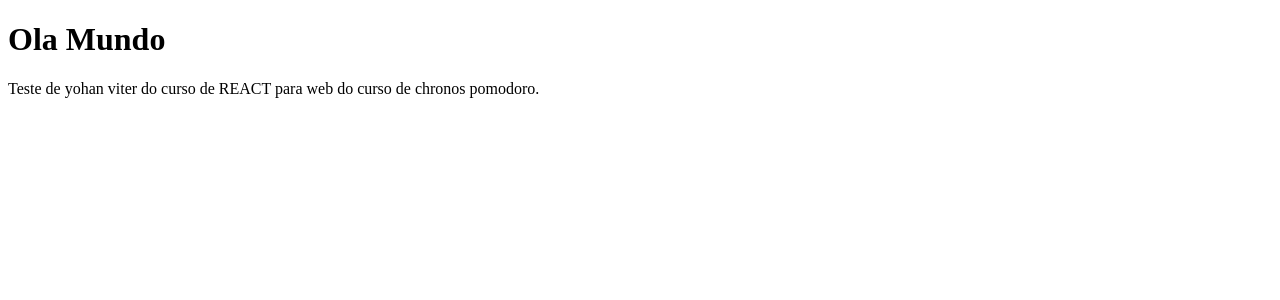
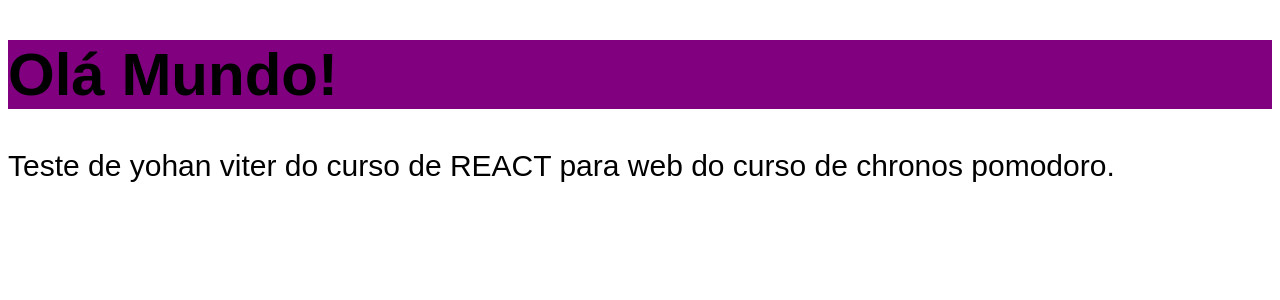
Before and after one commit to YohanViter23/chronos-pomodoro, a React (Vite) app: page / in a window 1280 px wide. Shown: the top 300 px of the page. Built offline with nearby package versions, Linux system fonts and the light colour scheme.

Commit message:
até aula 14

```diff
--- a/src/App.tsx
+++ b/src/App.tsx
@@ -1,8 +1,13 @@
+import { Heading } from './components/Heading';
+
+import './styles/theme.css';
+import './styles/global.css';
+
 function App() {
   console.log('Oi');
   return (
     <>
-      <h1>Ola Mundo</h1>
+      <Heading />
       <p>
         Teste de yohan viter do curso de REACT para web do curso de chronos
         pomodoro.
--- /dev/null
+++ b/src/components/Heading.module.css
@@ -0,0 +1,8 @@
+.heading {
+  background: purple;
+  color: black;
+}
+
+.cyan {
+  color: cyan;
+}
--- /dev/null
+++ b/src/components/Heading.tsx
@@ -0,0 +1,5 @@
+import styles from './Heading.module.css';
+
+export function Heading() {
+  return <h1 className={styles.heading}>Olá Mundo!</h1>;
+}
--- /dev/null
+++ b/src/styles/global.css
@@ -0,0 +1,8 @@
+body {
+  font-family: sans-serif;
+  font-size: 30px;
+}
+
+h1 {
+  color: var(--primary);
+}
--- /dev/null
+++ b/src/styles/theme.css
@@ -0,0 +1,3 @@
+:root {
+  --primary: pink;
+}
```
